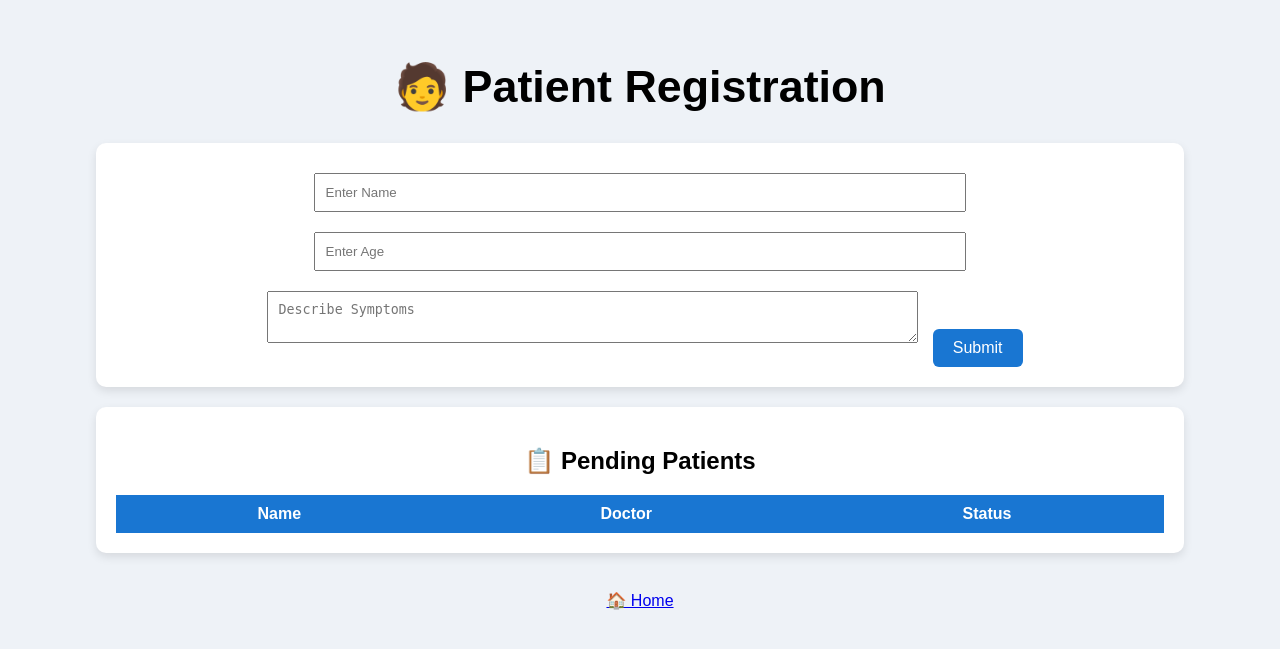
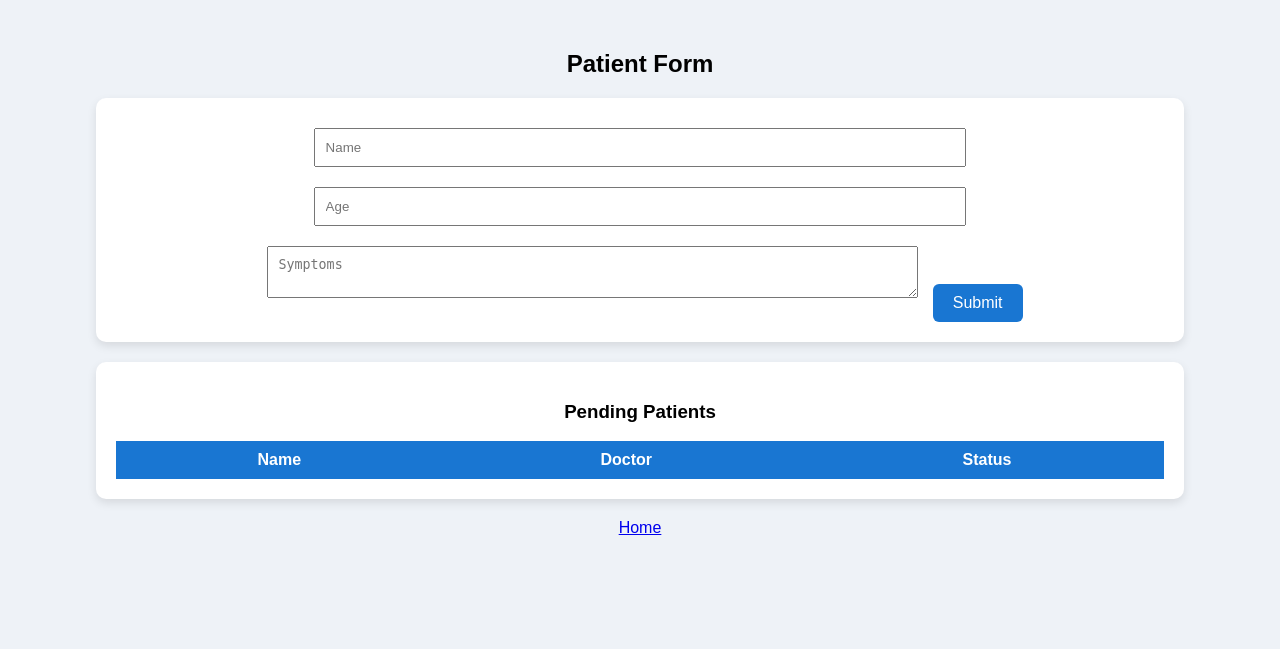
Before and after one commit to nandini-n9993/AI-Hospital-Queue-System, a Flask app: page /patient in a window 1280 px wide. Shown: the top 649 px of the page. Run offline with Flask 3, Linux system fonts and the light colour scheme; lists and menus that the app fills with data are empty.

Commit message:
Update patient.html

```diff
--- a/templates/patient.html
+++ b/templates/patient.html
@@ -8,35 +8,26 @@
 
 <div class="container">
 
-<h1>🧑 Patient Registration</h1>
+<h2>Patient Form</h2>
 
 <div class="card">
-
 <form method="POST">
-<input type="text" name="name" placeholder="Enter Name" required>
-<input type="number" name="age" placeholder="Enter Age" required>
-<textarea name="symptoms" placeholder="Describe Symptoms" required></textarea>
-
+<input name="name" placeholder="Name" required>
+<input name="age" placeholder="Age" required>
+<textarea name="symptoms" placeholder="Symptoms" required></textarea>
 <button type="submit">Submit</button>
 </form>
-
 </div>
 
 {% if success is defined and success %}
 <div class="card">
-
-{% if priority == "High" %}
-<h2 style="color:red;">🚨 EMERGENCY CASE</h2>
-{% endif %}
-
-<h3>Assigned Doctor: {{ specialist }}</h3>
-<h3>Priority Level: {{ priority }}</h3>
-
+<h3>Doctor: {{ specialist }}</h3>
+<h3>Priority: {{ priority }}</h3>
 </div>
 {% endif %}
 
 <div class="card">
-<h2>📋 Pending Patients</h2>
+<h3>Pending Patients</h3>
 
 <table>
 <tr>
@@ -62,8 +53,7 @@
 </table>
 </div>
 
-<br>
-<a href="/">🏠 Home</a>
+<a href="/">Home</a>
 
 </div>
 
```
